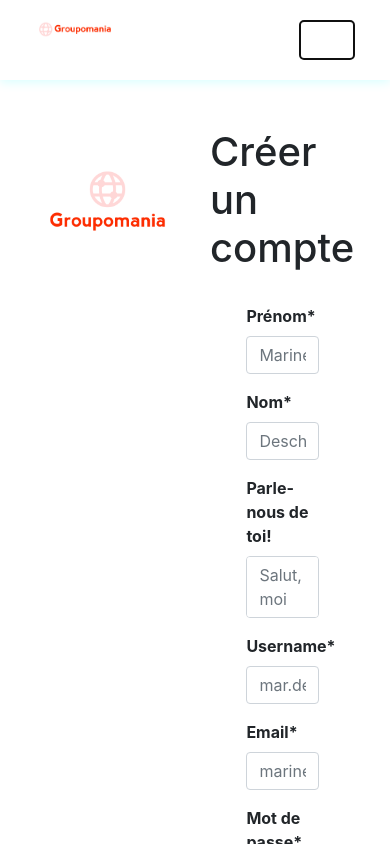
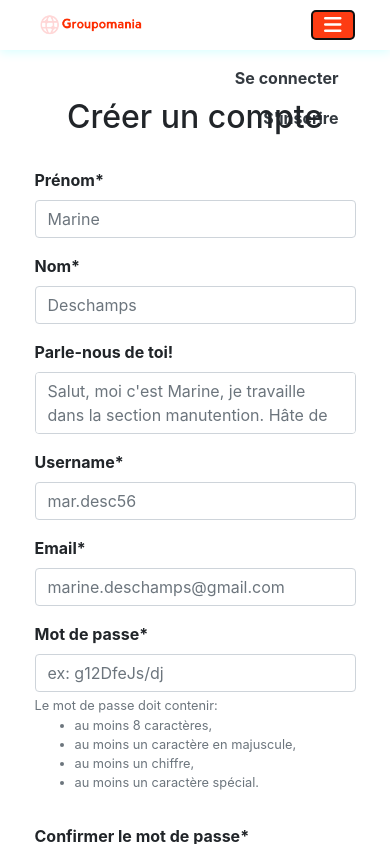
Before and after one commit to gmarteau/Groupomania_social-network, a Vue app in the folder frontend/: page /signup in a window 390 px wide. Both pictures are taken after a click on the button "Toggle navigation". Shown: the top 844 px of the page. Built offline with nearby package versions, Linux system fonts and the light colour scheme.

Commit message:
home notLogged responsive / topicsResults responsive

```diff
--- a/frontend/src/components/HeaderNav.vue
+++ b/frontend/src/components/HeaderNav.vue
@@ -2,31 +2,23 @@
     <header>
         <nav class="navbar navbar-expand-lg" v-if="!loggedIn">
             <router-link to="/" class="navbar-brand"><img class="navbar-brand__img" :src="logo.src" :alt="logo.alt" /></router-link>
-            <button class="navbar-toggler" type="button" data-toggle="collapse" data-target="#navbarContentNotLogged" aria-controls="navbarContentNotLogged" aria-expanded="false" aria-label="Toggle navigation">
-                <span class="navbar-toggler-icon"></span>
-            </button>
+            <b-navbar-toggle target="navbarContentNotLogged" class="navbar__toggler" variant="dark"><i class="fas fa-bars"></i></b-navbar-toggle>
 
-            <div class="collapse navbar-collapse" id="navbarContentNotLogged">
+            <b-collapse id="navbarContentNotLogged" is-nav>
                 <ul class="navbar-nav ml-auto">
                     <li class="nav-item mx-3">
-                        <router-link to="/login" class="nav-link text-dark font-weight-bold">Se connecter</router-link>
+                        <router-link to="/login" class="nav-link text-dark font-weight-bold text-right pt-4 pt-lg-2">Se connecter</router-link>
                     </li>
                     <li class="nav-item mx-3">
-                        <router-link to="/signup" class="nav-link text-dark font-weight-bold">S'inscrire</router-link>
+                        <router-link to="/signup" class="nav-link text-dark font-weight-bold text-right">S'inscrire</router-link>
                     </li>
                 </ul>
-            </div>
+            </b-collapse>
         </nav>
 
         <nav class="navbar navbar-expand-lg" v-if="loggedIn">
             <router-link to="/" class="navbar-brand"><img class="navbar-brand__img" :src="logo.src" :alt="logo.alt" /></router-link>
-            <button class="navbar-toggler" type="button" data-toggle="collapse" data-target="#navbarContentLoggedIn" aria-controls="navbarContentLoggedIn" aria-expanded="false" aria-label="Toggle navigation">
-                <span class="navbar-toggler-icon"></span>
-            </button>
 
-            <div class="collapse navbar-collapse" id="navbarContentLoggedIn">
-                <ul class="navbar-nav ml-auto">
-                    <li class="nav-item">
             <b-dropdown class="dropdown nav__dropdown" toggle-class="text-decoration-none" size="lg" dropleft no-caret>
                 <template #button-content>
                     <i class="fas fa-user-circle fa-lg"></i>
@@ -35,9 +27,6 @@
                 <b-dropdown-divider></b-dropdown-divider>
                 <b-dropdown-item><a href="javascript:void(0);" class="dropdown__item text-dark" @click="logout">Se déconnecter</a></b-dropdown-item>
             </b-dropdown>
-                    </li>
-                </ul>
-            </div>
         </nav>
     </header>
 </template>
@@ -79,13 +68,32 @@ header {
     height: 80px;
     width: 90%;
     margin: auto;
+    @media screen and (max-width: 576px) {
+        height: 50px;
+    }
     &-brand {
         width: 25%;
         height: 100%;
+        display: flex;
+        align-items: center;
         &__img {
             max-width: 100%;
             max-height: 100%;
             object-fit: cover;
+            @media screen and (max-width: 576px) {
+                width: 100%;
+                height: 100%;
+            }
+        }
+        @media screen and (max-width: 576px) {
+            width: 35%;
+        }
+    }
+    &-toggler {
+        color: #FD3C13;
+        &.not-collapsed {
+            background-color: #FD3C13;
+            color: #fff;
         }
     }
 }
--- a/frontend/src/components/TopicCard.vue
+++ b/frontend/src/components/TopicCard.vue
@@ -1,5 +1,5 @@
 <template>
-    <router-link :to="href" class="topicCard col-3 mx-5 mb-5 px-2 py-3">
+    <router-link :to="href" class="topicCard col-12 col-lg-3 mx-lg-5 mb-3 mb-lg-5 px-2 py-3">
         <div class="topicCard__pic mx-3">
             <div class="topicCard__pic__circle">
                 <img class="topicCard__pic__circle__img" :src="imageUrl" :alt="alt" />
@@ -51,6 +51,9 @@ export default {
     text-decoration: none;
     color: #000;
     display: flex;
+    @media screen and (max-width: 576px) {
+        font-size: .8rem;
+    }
     &:hover {
         text-decoration: none;
         color: #000;
@@ -67,6 +70,10 @@ export default {
             border: solid 2px #FFD7D7;
             border-radius: 50%;
             overflow: hidden;
+            @media screen and (max-width: 576px) {
+                width: 80px;
+                height: 80px;
+            }
             &__img {
                 width: 100%;
                 height: 100%;
--- a/frontend/src/views/Home.vue
+++ b/frontend/src/views/Home.vue
@@ -5,18 +5,13 @@
         <img :src="logoVertical.src" :alt="logoVertical.alt" />
       </div>
 
-      <h1>Bienvenue chez Groupomania, <router-link to="/login" class="home--notLogged__link">connectez-vous</router-link> ou bien <router-link to="/signup" class="home--notLogged__link">inscrivez-vous</router-link>!</h1>
+      <h1 class="h3 text-center pt-md-5 pt-lg-0">Bienvenue chez Groupomania, <router-link to="/login" class="home--notLogged__link">connectez-vous</router-link> ou bien <router-link to="/signup" class="home--notLogged__link">inscrivez-vous</router-link>!</h1>
     </div>
 
     <div class="home--loggedIn row" v-if="loggedIn">
-      <section class="col-9 pr-5">
+      <section class="home--loggedIn__feed col-12 col-lg-9 pr-lg-5">
         <div class="feed row">
-          <!-- <div class="searchbar col-12 mb-3">
-            <input type="search" class="searchbar__bar form-control" id="searchbar" aria-label="Search topics" placeholder="Rechercher" v-model="search" />
-            <button type="submit" class="searchbar__btn btn" @click="makeResearch"><i class="fas fa-search fa-lg"></i></button>
-          </div> -->
-
-          <h1 class="col-12 mb-4">Fil d'actualité</h1>
+          <h1 class="col-12 mb-2 mb-lg-4 pl-0 pl-lg-3">Fil d'actualité</h1>
           <p class="noPosts col-12 text-center h4 my-5 py-5" v-if="noPosts">Rien à afficher...</p>
 
           <Post
@@ -44,7 +39,7 @@
         </div>
       </section>
 
-      <aside class="aside col-3">
+      <aside class="aside home--loggedIn__aside col-12 col-lg-3">
         <div class="aside__header mb-3">
           <h2 class="aside__header__title mr-3">Topics</h2>
           <router-link to="/newtopic" class="aside__header__newTopic btn px-3 py-1"><i class="fas fa-plus mr-1"></i> Créer un topic</router-link>
@@ -55,9 +50,17 @@
             <button type="submit" class="searchbar__btn btn" @click="makeResearch"><i class="fas fa-search fa-lg"></i></button>
         </div>
 
-        <TopicsList listName="popular" />
-        <TopicsList listName="recent" />
-        <TopicsList listName="followed" :userId="currentUser.id" />
+        <div class="aside__icons d-lg-none mb-4">
+          <router-link :to="toPopular" class="aside__icons__icon py-2 px-3"><i class="fas fa-fire fa-md-lg"></i><span class="d-none d-md-inline ml-2"> Populaires</span></router-link>
+          <router-link :to="toRecent" class="aside__icons__icon py-2 px-3 mx-3"><i class="fas fa-clock fa-md-lg"></i><span class="d-none d-md-inline ml-2"> Récents</span></router-link>
+          <router-link :to="toFollowed" class="aside__icons__icon py-2 px-3"><i class="fas fa-user-check fa-md-lg"></i><span class="d-none d-md-inline ml-2"> Suivis</span></router-link>
+        </div>
+
+        <div class="d-none d-lg-block">
+          <TopicsList listName="popular" />
+          <TopicsList listName="recent" />
+          <TopicsList listName="followed" :userId="currentUser.id" />
+        </div>
       </aside>
     </div>
   </div>
@@ -80,7 +83,25 @@ export default {
       recentTopics: [],
       followedTopics: [],
       search: '',
-      noPosts: false
+      noPosts: false,
+      toPopular: {
+          path: '/topics',
+          query: {
+              order: 'popular'
+          }
+      },
+      toRecent: {
+          path: '/topics',
+          query: {
+              order: 'recent'
+          }
+      },
+      toFollowed: {
+          path: '/topics',
+          query: {
+              order: 'followed'
+          }
+      },
     }
   },
   computed: {
@@ -136,7 +157,12 @@ export default {
       img {
         height: 100%;
         width: 100%;
+        max-width: 100%;
         object-fit: cover;
+      }
+      @media screen and (max-width: 992px) {
+        width: 100%;
+        height: 300px;
       }
     }
     &__link {
@@ -144,6 +170,19 @@ export default {
       &:hover {
         color: #FFD7D7;
         text-decoration: none;
+      }
+    }
+  }
+  &--loggedIn {
+    display: flex;
+    &__feed {
+      @media screen and (max-width: 992px) {
+        order: 2;
+      }
+    }
+    &__aside {
+      @media screen and (max-width: 992px) {
+        order: 1;
       }
     }
   }
@@ -184,5 +223,16 @@ export default {
       }
     }
   }
+  &__icons {
+    &__icon {
+      background-color: #FD3C13;
+      color: #fff;
+      font-weight: bold;
+      border-radius: .75rem;
+      // @media screen and (max-width: 576px) {
+      //   border-radius: 50%;
+      // }
+    }
+  }
 }
 </style>
--- a/frontend/src/views/Login.vue
+++ b/frontend/src/views/Login.vue
@@ -1,11 +1,11 @@
 <template>
     <div class="login row">
-        <div class="login__logo col-6">
+        <div class="login__logo col-6 d-none d-lg-block">
             <img :src="logoVertical.src" :alt="logoVertical.alt" class="login__logo__img" />
         </div>
 
-        <div class="login__form-cont col-6">
-            <h1>Se connecter</h1>
+        <div class="login__form-cont col-12 col-lg-6">
+            <h1 class="login__title">Se connecter</h1>
 
             <b-form class="login__form my-4" @submit.stop.prevent="loginSubmit" novalidate>
                 <b-form-group id="usernameGroup" label="Username / Email" label-for="usernameInput">
@@ -99,6 +99,11 @@ export default {
             object-fit: cover;
         }
     }
+    &__title {
+        @media screen and (max-width: 576px) {
+            font-size: 2rem;
+        }
+    }
     &__form-cont {
         height: auto;
         display: flex;
@@ -126,6 +131,12 @@ export default {
                 font-weight: bold;
             }
         }
+        @media screen and (max-width: 576px) {
+            width: 100%;
+        }
+        @media screen and (min-width: 576px) and (max-width: 992px) {
+            width: 65%;
+        }
     }
 }
 
--- a/frontend/src/views/Signup.vue
+++ b/frontend/src/views/Signup.vue
@@ -1,11 +1,11 @@
 <template>
     <div class="signup row">
-        <div class="signup__logo col-6">
+        <div class="signup__logo col-6 d-none d-lg-block">
             <img :src="logoVertical.src" :alt="logoVertical.alt" class="signup__logo__img" />
         </div>
 
-        <div class="signup__form-cont col-6">
-            <h1>Créer un compte</h1>
+        <div class="signup__form-cont col-12 col-lg-6">
+            <h1 class="signup__title">Créer un compte</h1>
 
             <b-form class="signup__form my-4" @submit.stop.prevent="signupSubmit" novalidate>
                 <b-form-group id="firstNameGroup" label="Prénom*" label-for="firstNameInput">
@@ -190,6 +190,11 @@ export default {
             object-fit: cover;
         }
     }
+    &__title {
+        @media screen and (max-width: 576px) {
+            font-size: 2rem;
+        }
+    }
     &__form-cont {
         height: auto;
         display: flex;
@@ -217,6 +222,12 @@ export default {
                 font-weight: bold;
             }
         }
+        @media screen and (max-width: 576px) {
+            width: 100%;
+        }
+        @media screen and (min-width: 576px) and (max-width: 992px) {
+            width: 75%;
+        }
     }
 }
 
--- a/frontend/src/views/TopicsResults.vue
+++ b/frontend/src/views/TopicsResults.vue
@@ -1,5 +1,5 @@
 <template>
-    <div class="topics row pl-5 ml-5">
+    <div class="topics row pl-lg-5 ml-lg-5">
         <p class="topics__noresults" v-if="noResults">Désolé, aucun résultat ne correspond à votre recherche...</p>
 
         <TopicCard
```
Lines whose indentation alone changed are shown as unchanged.
